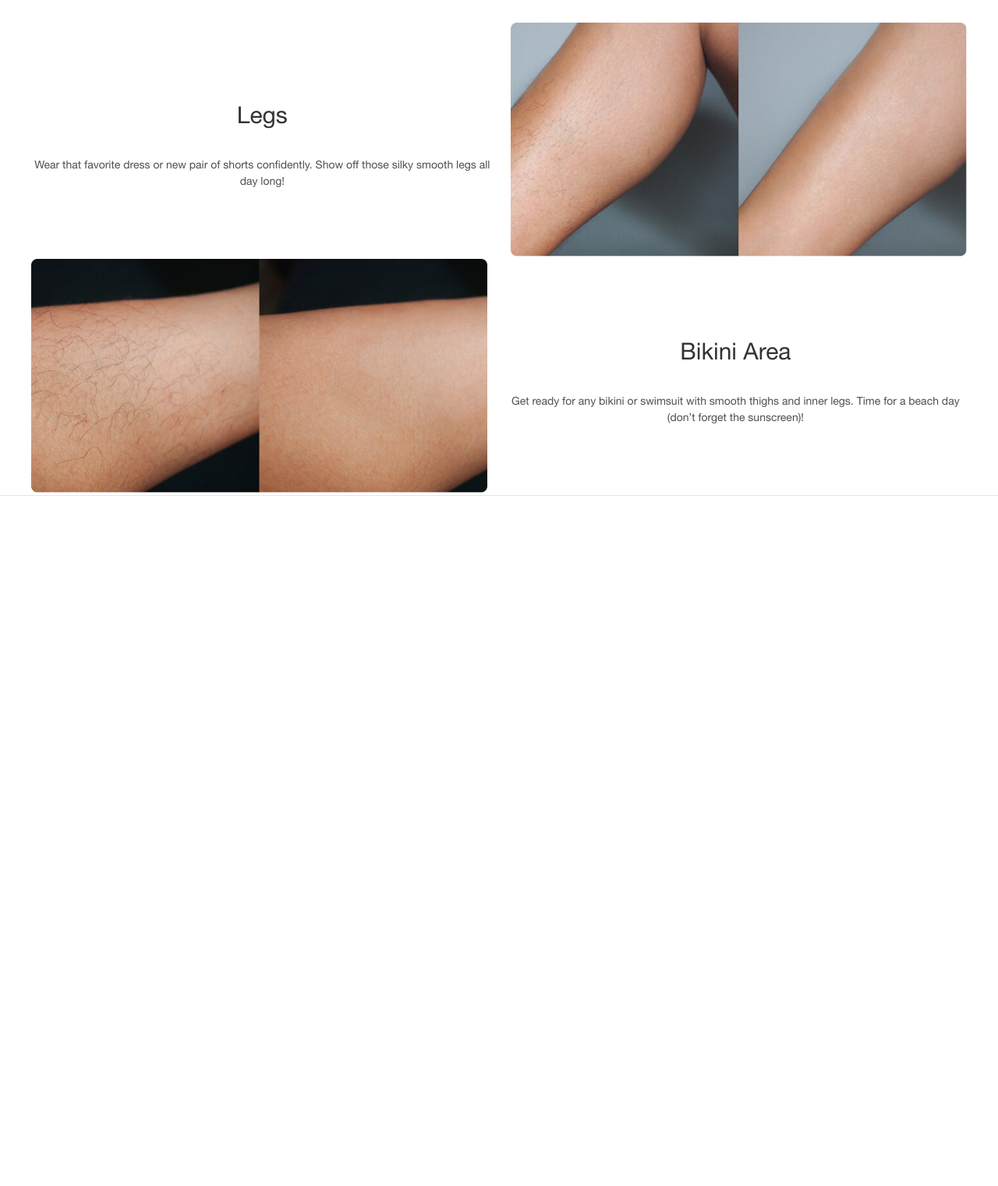
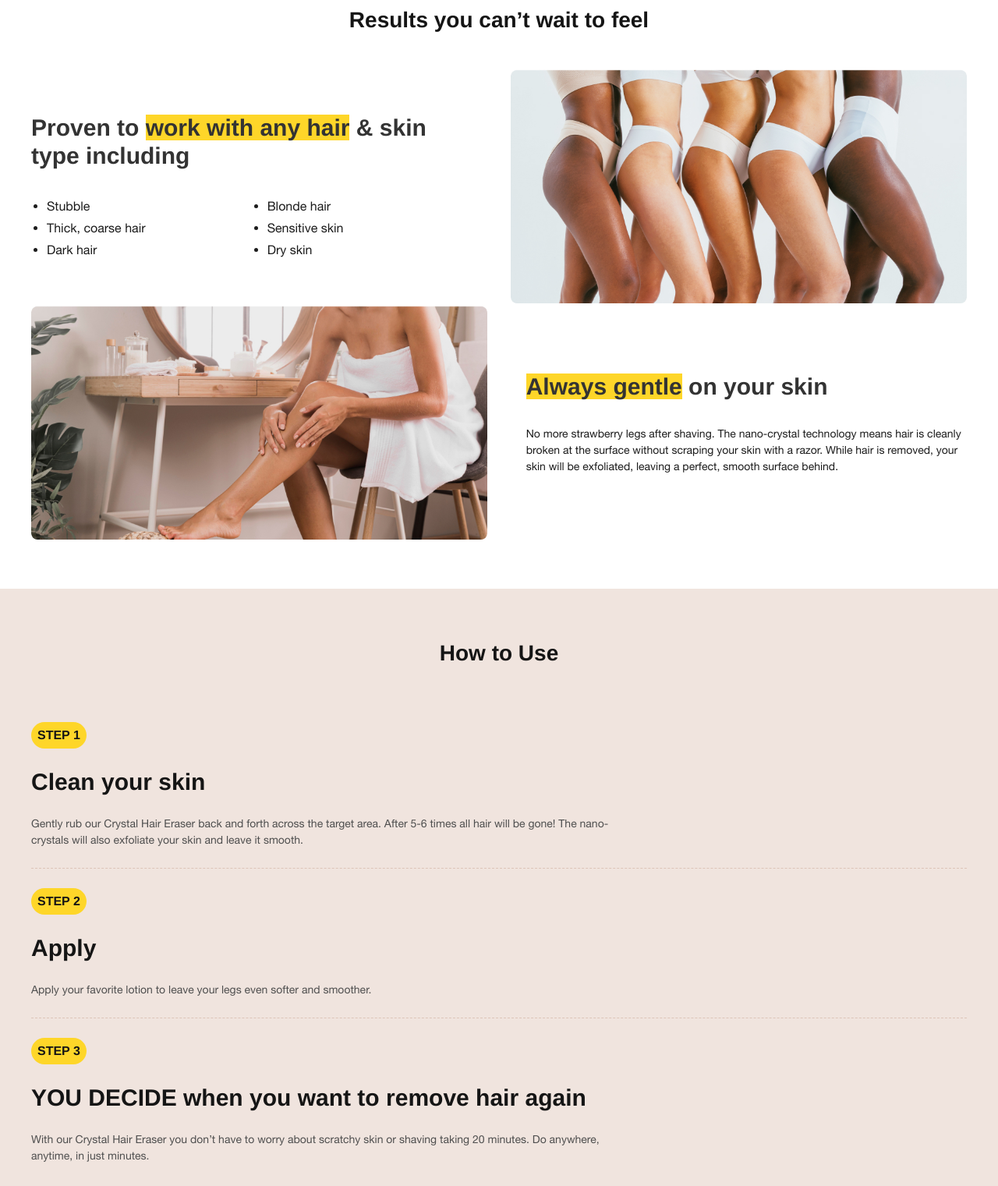
Before and after one commit to Yatsolaa/Hair-Eraser, a plain HTML site: page index.html in a window 1280 px wide. Shown: the part 4343-5864 px from the top of the page at 78% size. Before the commit the page ends 4979 px from the top, so only its background shows below. Drawn offline with Linux system fonts and the light colour scheme.

Commit message:
add 5, 6, 7 sections

```diff
--- a/index.html
+++ b/index.html
@@ -11,6 +11,8 @@
     <link rel="stylesheet" href="./css/third-section.css">
     <link rel="stylesheet" href="./css/fourth-section.css">
     <link rel="stylesheet" href="./css/fifth-section.css">
+    <link rel="stylesheet" href="./css/sixth-section.css">
+    <link rel="stylesheet" href="./css/how-to-use.css">
 </head>
 <body>
 
@@ -285,21 +287,37 @@
 
             <h2 class="section-header section-header_margin">Results you can’t wait to feel</h2>
 
+            <div class="advantages-wrapper advantages-wrapper_columns">
+
                 <!-- 1 -->
 
-            <div class="results">
+                <div class="advantages">
 
-                <div class="results__text">
+                    <div class="advantages__text">
 
-                    <h3 class="results__header">Legs</h3>
+                        <h3 class="advantages__header">Proven to <span class="yellow-background">work with any hair</span> & skin type including</h3>
 
-                    <p class="results__paragraph">Wear that favorite dress or new pair of shorts confidently. Show off those silky smooth legs all day long!</p>
+                        <div class="advantages__list-wrapper">
+
+                            <ul class="advantages__list">
+                                <li>Stubble</li>
+                                <li>Thick, coarse hair</li>
+                                <li>Dark hair</li>
+                            </ul>
+
+                            <ul class="advantages__list">
+                                <li>Blonde hair</li>
+                                <li>Sensitive skin</li>
+                                <li>Dry skin</li>
+                            </ul>
 
                         </div>
 
-                <div class="results__image">
+                    </div>
 
-                    <img src="./img/Section3-1.png" alt="">
+                    <div class="advantages__image">
+
+                        <img src="./img/Section6-1.jpg" alt="">
 
                     </div>
 
@@ -307,19 +325,21 @@
 
                 <!-- 2 -->
 
-            <div class="results">
+                <div class="advantages">
 
-                <div class="results__image">
+                    <div class="advantages__image">
 
-                    <img src="./img/Section3-2.png" alt="">
+                        <img src="./img/Section6-2.jpg" alt="">
 
                     </div>
 
-                <div class="results__text">
+                    <div class="advantages__text">
 
-                    <h3 class="results__header">Bikini Area</h3>
+                        <h3 class="advantages__header"><span class="yellow-background">Always gentle</span> on your skin</h3>
 
-                    <p class="results__paragraph">Get ready for any bikini or swimsuit with smooth thighs and inner legs. Time for a beach day (don’t forget the sunscreen)!</p>
+                        <p class="advantages__paragraph">No more strawberry legs after shaving. The nano-crystal technology means hair is cleanly broken at the surface without scraping your skin with a razor. While hair is removed, your skin will be exfoliated, leaving a perfect, smooth surface behind.</p>
+
+                    </div>
 
                 </div>
 
@@ -327,7 +347,56 @@
 
         </section>
 
-        <span class="gray-line"></span>
+        <!-- how to use section -->
+
+        <section class="how-to-use-section">
+
+            <div class="container">
+
+                <h2 class="section-header section-header_margin">How to Use</h2>
+
+                <div class="steps-wrapper">
+
+                    <div class="step">
+
+                        <div class="step__item">step 1</div>
+
+                        <h3 class="step__header">Clean your skin</h3>
+
+                        <p class="step__text">Gently rub our Crystal Hair Eraser back and forth across the target area. After 5-6 times all hair will be gone! The nano-crystals will also exfoliate your skin and leave it smooth.</p>
+
+                    </div>
+
+                    <div class="line"></div>
+
+                    <div class="step">
+
+                        <div class="step__item">step 2</div>
+
+                        <h3 class="step__header">Apply</h3>
+
+                        <p class="step__text">Apply your favorite lotion to leave your legs even softer and smoother.</p>
+
+                    </div>
+
+                    <div class="line"></div>
+
+                    <div class="step">
+
+                        <div class="step__item">step 3</div>
+
+                        <h3 class="step__header">YOU DECIDE when you want to remove hair again</h3>
+
+                        <p class="step__text">With our Crystal Hair Eraser you don’t have to worry about scratchy skin or shaving taking 20 minutes. Do anywhere, anytime, in just minutes.
+                        </p>
+
+                    </div>
+
+                </div>
+
+            </div>
+
+        </section>
 
     </main>
 
--- /dev/null
+++ b/styles/how-to-use.scss
@@ -0,0 +1,41 @@
+.how-to-use-section{
+    padding: 60px 0;
+    background-color: #F0E4DE;
+
+    .steps-wrapper{
+
+        .step{
+            max-width: 750px;
+            padding: 25px 0;
+
+            .step__item{
+                display: inline-block;
+                padding: 8px;
+                text-transform: uppercase;
+                background: #FED629;
+                border-radius: 20px;
+                color: #151515;
+                font-size: 16px;
+                font-weight: 700;
+                margin-bottom: 16px;
+            }
+
+            .step__header{
+                font-size: 30px;
+                line-height: 54px;
+                color: #151515;
+                margin-bottom: 16px;
+            }
+
+            .step__text{
+                font-size: 14px;
+                line-height: 21px;
+                color:#4F4F4F;
+            }
+        }
+
+        .line{
+            border-bottom: 1px dashed #DDC4B8;
+        }
+    }
+}
--- a/styles/second-section.scss
+++ b/styles/second-section.scss
@@ -9,6 +9,7 @@
 
 .second-section{
     padding: 60px 0;
+}
 
 .advantages-wrapper{
     display: flex;
@@ -52,4 +53,3 @@
         }
     }
 }
-}
--- /dev/null
+++ b/styles/sixth-section.scss
@@ -0,0 +1,35 @@
+.sixth-section{
+    padding: 60px 0;
+
+    .advantages-wrapper_columns{
+        flex-direction: column;
+
+        .advantages{
+            flex-direction: row;
+            align-items: center;
+            column-gap: 50px;
+
+            .advantages__text{
+                display: flex;
+                flex-direction: column;
+                row-gap: 32px;
+
+                .advantages__list-wrapper{
+                    display: flex;
+
+                    .advantages__list{
+                        width: 50%;
+                    }
+                }
+            }
+
+            .advantages__image{
+                img{
+                    max-height: 300px;
+                }
+            }
+        }
+
+
+    }
+}
```
Also changed, not shown: css/how-to-use.css (added), css/second-section.css, css/sixth-section.css (added), img/Section6-1.jpg (added), img/Section6-2.jpg (added). Lines whose indentation alone changed are shown as unchanged.
